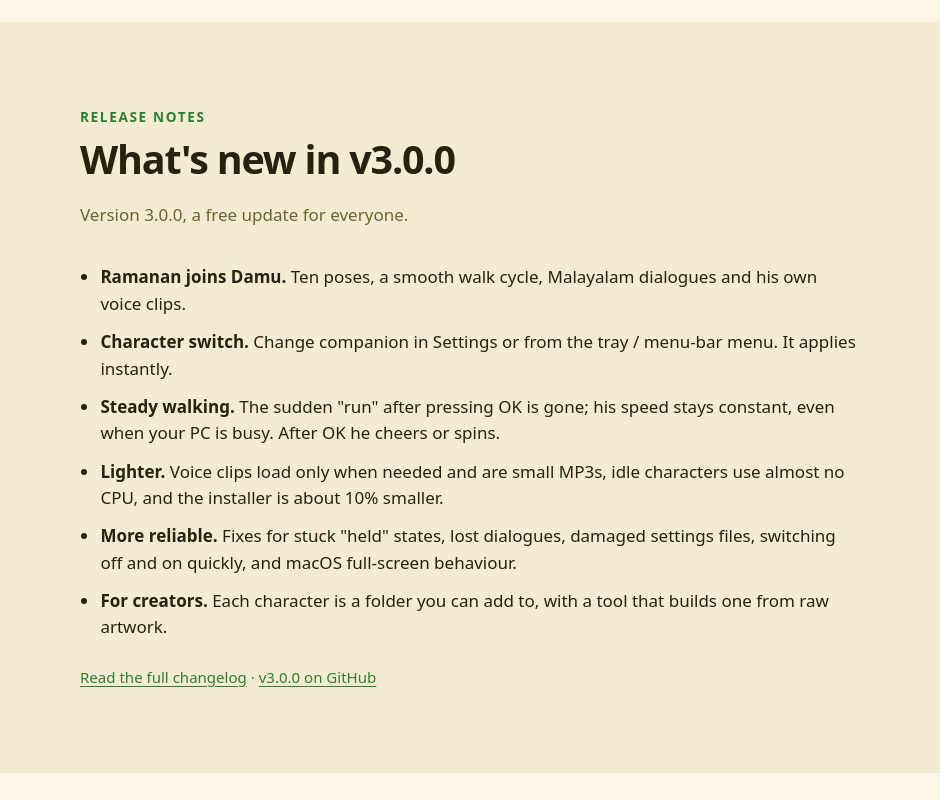
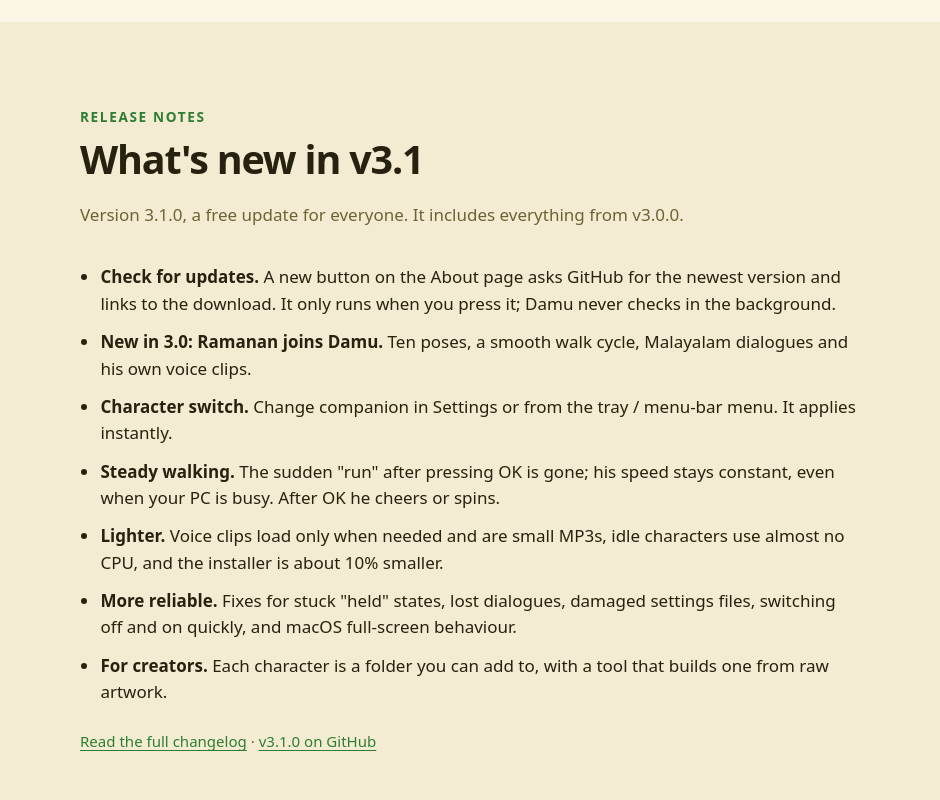
Before and after one commit to abidkakkur11/damu-companion, an Electron app: page site/index.html in a window 940 px wide. Shown: the part 5040-5840 px from the top of the page. Drawn offline with Linux system fonts and the light colour scheme; no server answers.

Commit message:
chore: release v3.1.0
Co-Authored-By: Claude Sonnet 5.5 <noreply@anthropic.com>

```diff
--- a/package.json
+++ b/package.json
@@ -1,6 +1,6 @@
 {
   "name": "damu-companion",
-  "version": "3.0.0",
+  "version": "3.1.0",
   "description": "Damu - a desktop companion who drops by with dialogues, reacts to your mouse and walks around. Pick Ramanan or Damu. For Windows and macOS.",
   "main": "src/main.js",
   "author": {
--- a/site/index.html
+++ b/site/index.html
@@ -63,7 +63,7 @@
       "description": "Free, open-source animated desktop companion for Windows and macOS featuring two characters, Dashamoolam Damu and Ramanan, with Malayalam comedy dialogues, voice clips, and interactive mouse reactions.",
       "image": "https://abidkakkur11.github.io/damu-companion/assets/og-image.png",
       "screenshot": "https://abidkakkur11.github.io/damu-companion/assets/settings-general.webp",
-      "softwareVersion": "3.0.0",
+      "softwareVersion": "3.1.0",
       "license": "https://opensource.org/licenses/MIT",
       "author": {
         "@type": "Person",
@@ -329,17 +329,18 @@
   <section class="section alt" id="whatsnew">
     <div class="wrap narrow">
       <p class="kicker">Release notes</p>
-      <h2>What's new in v3.0.0</h2>
-      <p class="sub">Version 3.0.0, a free update for everyone.</p>
+      <h2>What's new in v3.1</h2>
+      <p class="sub">Version 3.1.0, a free update for everyone. It includes everything from v3.0.0.</p>
       <ul class="notes">
-        <li><b>Ramanan joins Damu.</b> Ten poses, a smooth walk cycle, Malayalam dialogues and his own voice clips.</li>
+        <li><b>Check for updates.</b> A new button on the About page asks GitHub for the newest version and links to the download. It only runs when you press it; Damu never checks in the background.</li>
+        <li><b>New in 3.0: Ramanan joins Damu.</b> Ten poses, a smooth walk cycle, Malayalam dialogues and his own voice clips.</li>
         <li><b>Character switch.</b> Change companion in Settings or from the tray / menu-bar menu. It applies instantly.</li>
         <li><b>Steady walking.</b> The sudden "run" after pressing OK is gone; his speed stays constant, even when your PC is busy. After OK he cheers or spins.</li>
         <li><b>Lighter.</b> Voice clips load only when needed and are small MP3s, idle characters use almost no CPU, and the installer is about 10% smaller.</li>
         <li><b>More reliable.</b> Fixes for stuck "held" states, lost dialogues, damaged settings files, switching off and on quickly, and macOS full-screen behaviour.</li>
         <li><b>For creators.</b> Each character is a folder you can add to, with a tool that builds one from raw artwork.</li>
       </ul>
-      <p class="note"><a href="https://github.com/abidkakkur11/damu-companion/blob/main/CHANGELOG.md" rel="noopener">Read the full changelog</a> · <a href="https://github.com/abidkakkur11/damu-companion/releases/tag/v3.0.0" rel="noopener">v3.0.0 on GitHub</a></p>
+      <p class="note"><a href="https://github.com/abidkakkur11/damu-companion/blob/main/CHANGELOG.md" rel="noopener">Read the full changelog</a> · <a href="https://github.com/abidkakkur11/damu-companion/releases/tag/v3.1.0" rel="noopener">v3.1.0 on GitHub</a></p>
     </div>
   </section>
 
```
Also changed, not shown: CHANGELOG.md, 1 other file.
